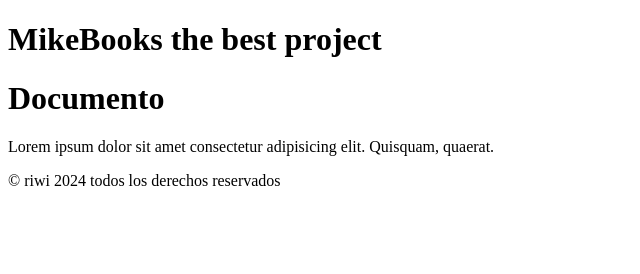
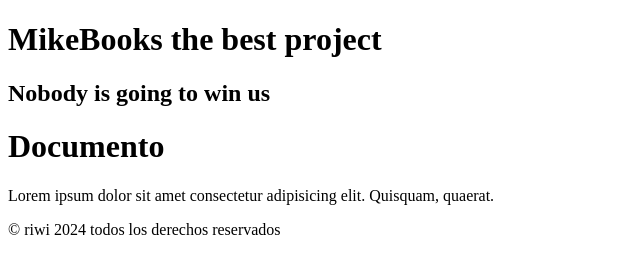
Before and after one commit to carobte/flow2, a plain HTML site: page index.html in a window 1280 px wide. Shown: the whole page, without its empty margins (0-640 px from the left). Drawn offline with Linux system fonts and the light colour scheme.

Commit message:
feat: h2 en header

```diff
--- a/index.html
+++ b/index.html
@@ -8,6 +8,7 @@
 <body>
     <header>
         <h1>MikeBooks the best project</h1>
+        <h2>Nobody is going to win us</h2>
     </header>
       <main>
         <h1>Documento</h1>
```
